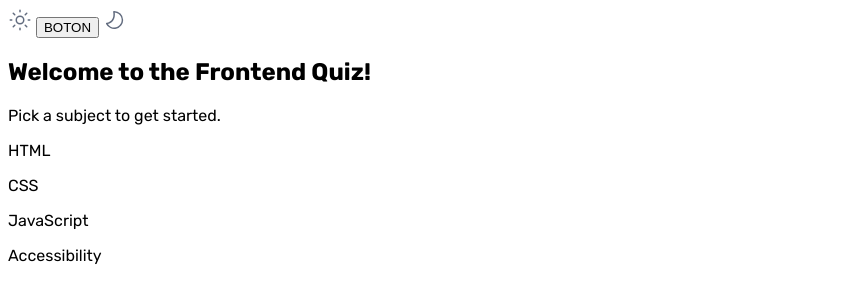
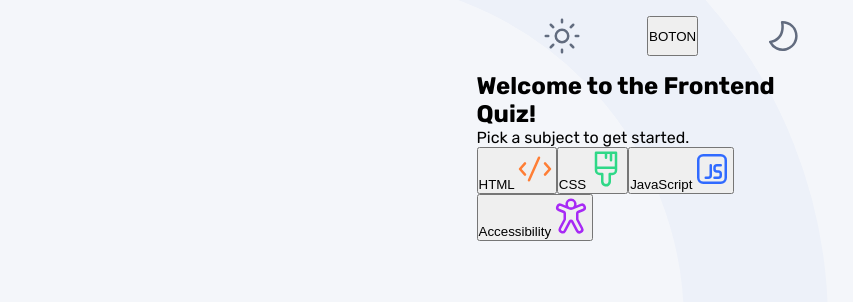
Before and after one commit to leeport511/frontend-quiz-app, a website built with Vite: page index.html in a window 1280 px wide. Shown: the whole page, without its empty margins (0-853 px from the left). Built offline with nearby package versions, Linux system fonts and the light colour scheme.

Commit message:
organize main.js, create modules, start with some scss

```diff
--- a/index.html
+++ b/index.html
@@ -16,19 +16,22 @@
 		<script type="module" src="/src/main.js" defer></script>
 	</head>
 	<body>
-		<div class="btn__container">
+		<main class="main__container">
+			<header class="header__container">
+				<div class="header__quiz-title"></div>
 				<img
 					src="/src/assets/images/icon-sun-dark.svg"
 					alt="sun-light"
 				/>
-			<button class="btn__day-night">
+				<button class="header__btn--day-night">
 					<div>BOTON</div>
 				</button>
 				<img
 					src="/src/assets/images/icon-moon-dark.svg"
 					alt="moon-light"
 				/>
-		</div>
+			</header>
 			<div id="app"></div>
+		</main>
 	</body>
 </html>
--- a/src/data/data.json
+++ b/src/data/data.json
@@ -2,7 +2,7 @@
     "quizzes": [
         {
             "title": "HTML",
-            "icon": "../assets/images/icon-html.svg",
+            "icon": "src/assets/images/icon-html.svg",
             "questions": [
                 {
                     "question": "What does HTML stand for?",
@@ -108,7 +108,7 @@
         },
         {
             "title": "CSS",
-            "icon": "../assets/images/icon-css.svg",
+            "icon": "src/assets/images/icon-css.svg",
             "questions": [
                 {
                     "question": "What does CSS stand for?",
@@ -214,7 +214,7 @@
         },
         {
             "title": "JavaScript",
-            "icon": "../assets/images/icon-js.svg",
+            "icon": "src/assets/images/icon-js.svg",
             "questions": [
                 {
                     "question": "Which syntax is correct to output 'Hello World' in an alert box?",
@@ -320,7 +320,7 @@
         },
         {
             "title": "Accessibility",
-            "icon": "../assets/images/icon-accessibility.svg",
+            "icon": "src/assets/images/icon-accessibility.svg",
             "questions": [
                 {
                     "question": "What does 'WCAG' stand for?",
--- a/src/main.js
+++ b/src/main.js
@@ -1,39 +1,7 @@
+import { renderHome } from './modules/renderHome';
+import { subjectSelector } from './modules/subjectSelector';
+
 document.addEventListener('DOMContentLoaded', async () => {
 	renderHome();
-
-	const subjectsContainer = document.querySelector(
-		'.quiz__subject-selector'
-	);
-
-	const { quizzes } = await getData();
-
-	quizzes.forEach((quiz) => {
-		const divTitle = document.createElement('p');
-		divTitle.textContent = quiz.title;
-		subjectsContainer.appendChild(divTitle);
-		console.log(quiz.title);
-	});
+	subjectSelector();
 });
-
-const renderHome = () => {
-	const app = document.getElementById('app');
-
-	app.innerHTML = `
-
-    <section class="quiz">
-      <div class="quiz__title">
-        <h1>Welcome to the <b>Frontend Quiz!</b></h1>
-        <p>Pick a subject to get started.</p>
-      </div>
-
-      <div class="quiz__subject-selector"></div>
-    </section>
-  `;
-};
-
-const getData = async () => {
-	const resp = await fetch('/src/data/data.json');
-	const json = await resp.json();
-
-	return json;
-};
--- /dev/null
+++ b/src/modules/getData.js
@@ -0,0 +1,8 @@
+const getData = async () => {
+	const resp = await fetch('/src/data/data.json');
+	const json = await resp.json();
+
+	return json;
+};
+
+export { getData };
--- /dev/null
+++ b/src/modules/renderHome.js
@@ -0,0 +1,17 @@
+const renderHome = () => {
+	const app = document.getElementById('app');
+
+	app.innerHTML = `
+
+    <section class="quiz">
+      <div class="quiz__title">
+        <h1>Welcome to the <b>Frontend Quiz!</b></h1>
+        <p>Pick a subject to get started.</p>
+      </div>
+
+      <div class="quiz__subject-selector"></div>
+    </section>
+  `;
+};
+
+export { renderHome };
--- /dev/null
+++ b/src/modules/subjectSelector.js
@@ -0,0 +1,24 @@
+import { getData } from './getData';
+
+const subjectSelector = async () => {
+	const subjectsContainer = document.querySelector(
+		'.quiz__subject-selector'
+	);
+
+	const { quizzes } = await getData();
+
+	quizzes.forEach((quiz) => {
+		console.log(quiz.icon);
+
+		const subjectTitle = document.createElement('button');
+		const subjectImage = document.createElement('img');
+		subjectImage.setAttribute('src', `${quiz.icon}`);
+		subjectImage.setAttribute('alt', `${quiz.title} icon`);
+		subjectTitle.classList.add('quiz__subject-selector--btn');
+		subjectTitle.textContent = quiz.title;
+		subjectTitle.appendChild(subjectImage);
+		subjectsContainer.appendChild(subjectTitle);
+	});
+};
+
+export { subjectSelector };
--- /dev/null
+++ b/src/sass/component/_home.scss
@@ -0,0 +1,2 @@
+@use '../globals/fonts' as *;
+@use '../globals/variables' as *;
--- a/src/sass/globals/_global.scss
+++ b/src/sass/globals/_global.scss
@@ -1,5 +1,45 @@
 @use './fonts' as *;
+@use './variables' as *;
+@use './mixins' as *;
+
+* {
+	margin: 0;
+	padding: 0;
+	box-sizing: border-box;
+}
 
 body {
+	position: relative;
 	font-family: $rubik;
+	width: 100vw;
+	height: 100vh;
+	display: flex;
+	flex-direction: column;
+	align-items: center;
+	background-color: $light-gray;
 }
+
+.main__container {
+	@include left-right-padding;
+	width: 375px;
+	height: 100vh;
+	background-image: url('/src/assets/images/pattern-background-mobile-light.svg');
+	background-repeat: no-repeat;
+
+	.header__container {
+		padding: 16px 0;
+		height: 72px;
+		display: flex;
+		justify-content: space-between;
+	}
+}
+
+//tablet
+
+@media screen and (min-width: 768px) {
+}
+
+//desktop pc
+
+@media screen and (min-width: 1280px) {
+}
--- /dev/null
+++ b/src/sass/globals/_mixins.scss
@@ -0,0 +1,22 @@
+@use './fonts' as *;
+@use './variables' as *;
+
+@mixin left-right-padding {
+	padding-left: 24px;
+	padding-right: 24px;
+}
+
+@mixin btn-selector {
+	width: 100%;
+	background-color: $white;
+	padding: 12px;
+	gap: 16px;
+}
+
+@mixin little-paragraph {
+	font-family: $rubik-italic;
+	color: $gray-navy;
+	font-size: 14px;
+	line-height: 150%;
+	font-weight: 400;
+}
--- a/src/sass/main.scss
+++ b/src/sass/main.scss
@@ -1,7 +1,8 @@
 //Pages
-@use './component/index.scss';
+@use './component/home';
 
 //Globals
 @use './globals/global';
 @use './globals/variables';
 @use './globals/fonts';
+@use './globals/mixins';
```
Also changed, not shown: src/css/styles.css, src/sass/component/index.scss (deleted), 1 other file. Lines whose indentation alone changed are shown as unchanged.
